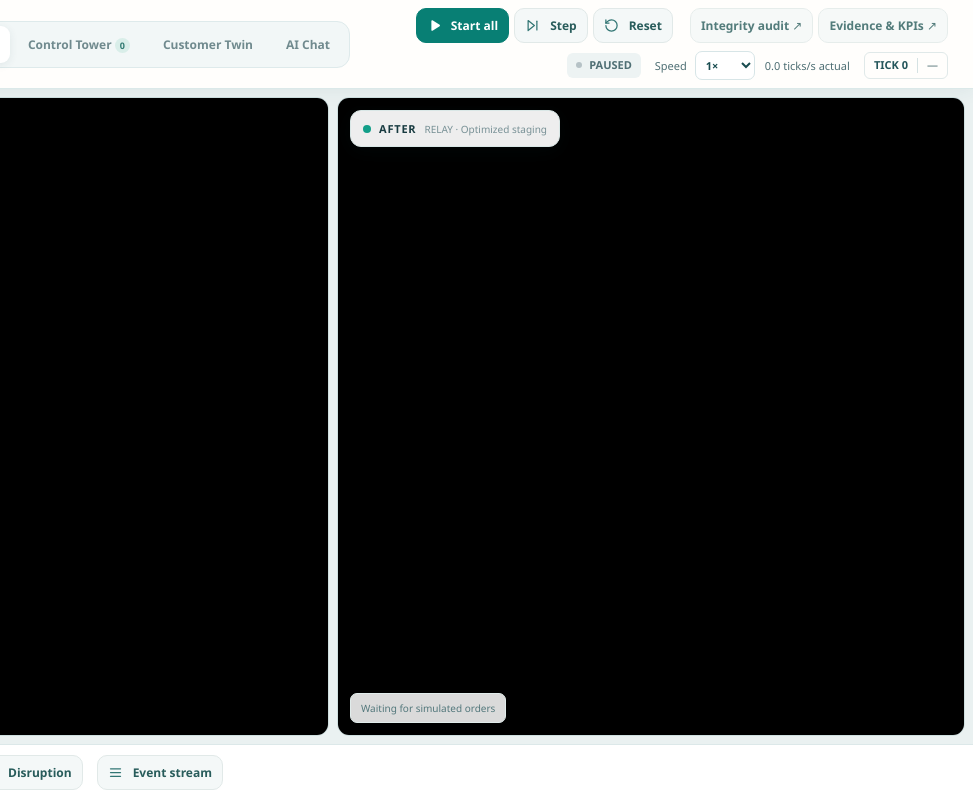
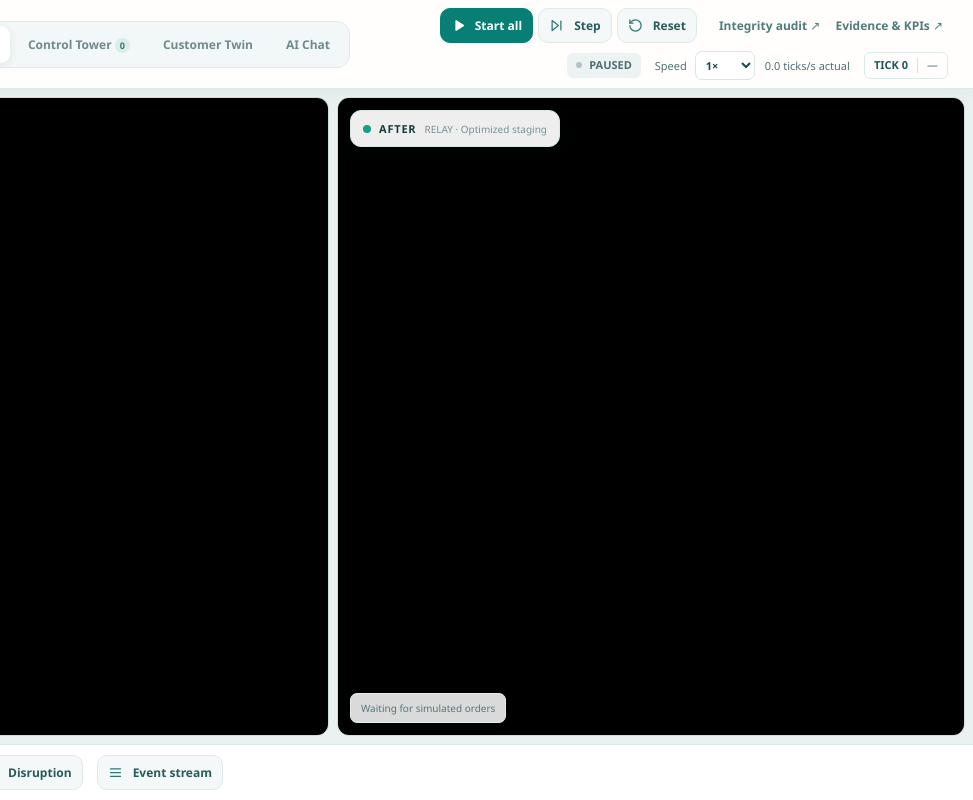
Before and after one commit to jck-chan/cathay-hackathon, a plain HTML site: page static/v11.html in a window 1280 px wide. Shown: the full height of the page, 307-1280 px from the left. Drawn offline with Linux system fonts and the light colour scheme; a script that the page names is missing.

Commit message:
v11: render integrity audit and evidence links as plain text buttons

```diff
--- a/static/v11.html
+++ b/static/v11.html
@@ -1,4 +1,4 @@
-<!doctype html><html lang="en"><head><meta charset="utf-8"><meta name="viewport" content="width=device-width,initial-scale=1"><title>RELAY 11 · Cargo Decision Digital Twins — Validated Synthetic Lab</title><link rel="stylesheet" href="/v8.css"><link rel="stylesheet" href="/v9.css"><link rel="stylesheet" href="/v10.css"><link rel="stylesheet" href="/v11_chat.css?v=simulation-status"><link rel="stylesheet" href="/v11_tower.css"><link rel="stylesheet" href="/v11_customer.css?v=add-shipment"><style>.control-icon{display:inline-flex;align-items:center;vertical-align:-2px;margin-right:5px;color:#327674}.control-icon svg{display:block;width:15px;height:15px}#globalPlay .control-icon{margin-right:4px;color:#fff}</style><script>{const q=new URLSearchParams(location.search),e=q.get("embed");if(["ground","tower","customer"].includes(e)){document.documentElement.dataset.embed=e;if(q.get("world"))document.documentElement.dataset.world=q.get("world")}}</script><link rel="icon" href="data:,"></head>
+<!doctype html><html lang="en"><head><meta charset="utf-8"><meta name="viewport" content="width=device-width,initial-scale=1"><title>RELAY 11 · Cargo Decision Digital Twins — Validated Synthetic Lab</title><link rel="stylesheet" href="/v8.css"><link rel="stylesheet" href="/v9.css"><link rel="stylesheet" href="/v10.css"><link rel="stylesheet" href="/v11_chat.css?v=simulation-status"><link rel="stylesheet" href="/v11_tower.css"><link rel="stylesheet" href="/v11_customer.css?v=add-shipment"><style>.control-icon{display:inline-flex;align-items:center;vertical-align:-2px;margin-right:5px;color:#327674}.control-icon svg{display:block;width:15px;height:15px}#globalPlay .control-icon{margin-right:4px;color:#fff}.shared-simulation :is(#auditBtn,.evidence-link){background:none;border-color:transparent;padding:7px 4px;text-decoration:none}.shared-simulation :is(#auditBtn,.evidence-link):is(:hover,:focus-visible){text-decoration:underline}</style><script>{const q=new URLSearchParams(location.search),e=q.get("embed");if(["ground","tower","customer"].includes(e)){document.documentElement.dataset.embed=e;if(q.get("world"))document.documentElement.dataset.world=q.get("world")}}</script><link rel="icon" href="data:,"></head>
 <body><div id="app" class="twin-workspace v11-workspace">
 <header class="topbar"><div class="brand"><span class="brand-glyph">R<span>·</span></span><span><b>RELAY</b><small>CARGO DIGITAL TWINS</small></span></div>
 <nav class="tabs" aria-label="Three synchronized workspaces"><button data-tab="ground" class="tab active">Ground Twin</button><button data-tab="tower" class="tab">Control Tower <i id="navCount" class="navcount">0</i></button><button data-tab="customer" class="tab">Customer Twin</button><button data-tab="chat" class="tab">AI Chat</button></nav>
```
